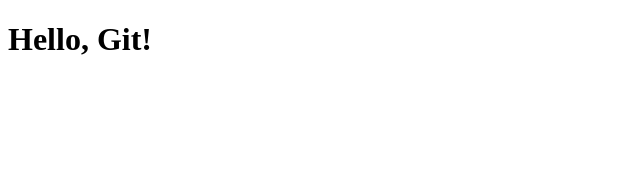
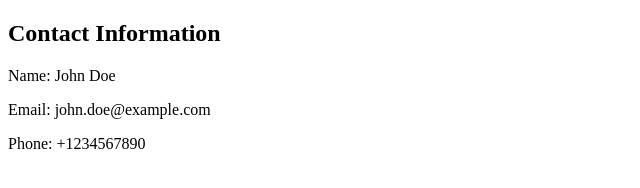
Before and after one commit to Divanshi-Ghume/localrepo, a plain HTML site: page index.html in a window 1280 px wide. Shown: the whole page, without its empty margins (0-640 px from the left). Drawn offline with Linux system fonts and the light colour scheme.

Commit message:
Update index.html

```diff
--- a/index.html
+++ b/index.html
@@ -1 +1,13 @@
-<!DOCTYPE html><html><head><title>My Page</title></head><body><h1>Hello, Git!</h1></body></html>
+<!DOCTYPE html>
+<html lang="en">
+<head>
+  <meta charset="UTF-8">
+  <title>Contact Card</title>
+</head>
+<body>
+  <h2>Contact Information</h2>
+  <p>Name: John Doe</p>
+  <p>Email: john.doe@example.com</p>
+  <p>Phone: +1234567890</p>
+</body>
+</html>
```
